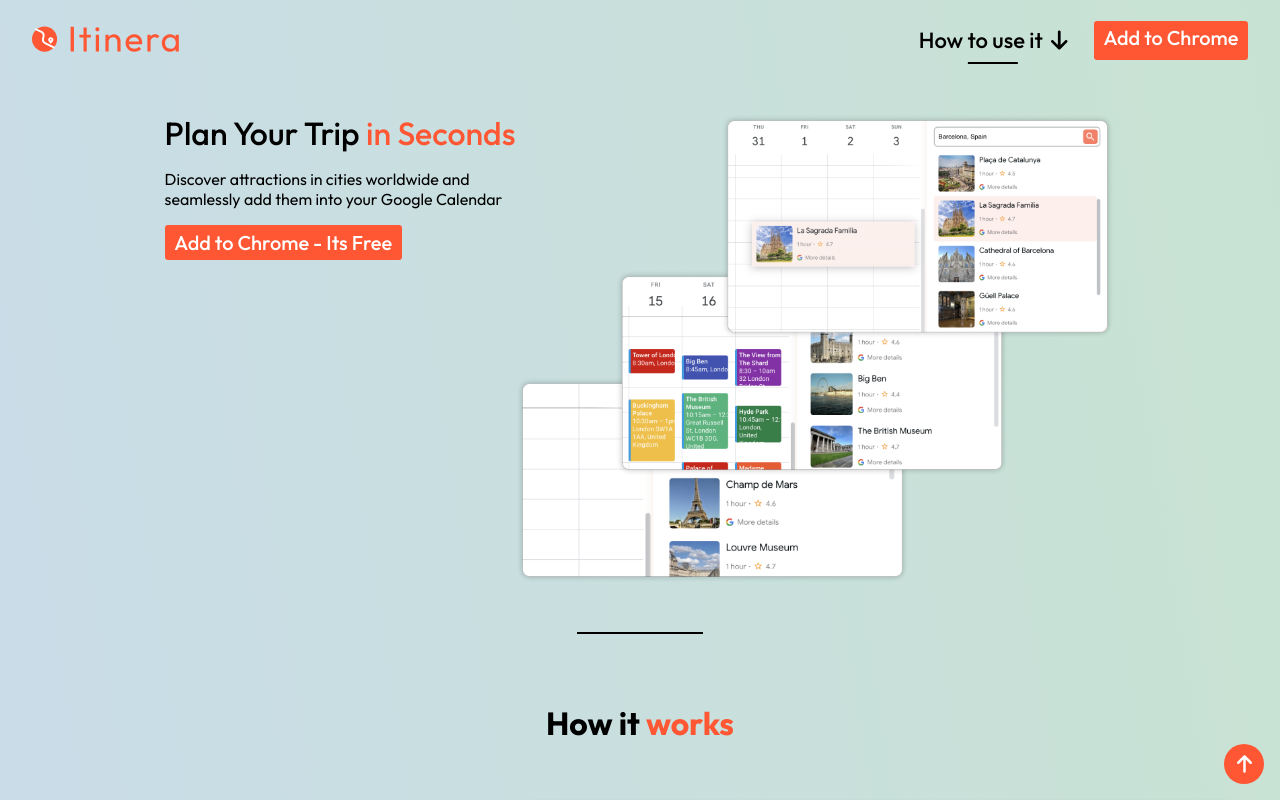
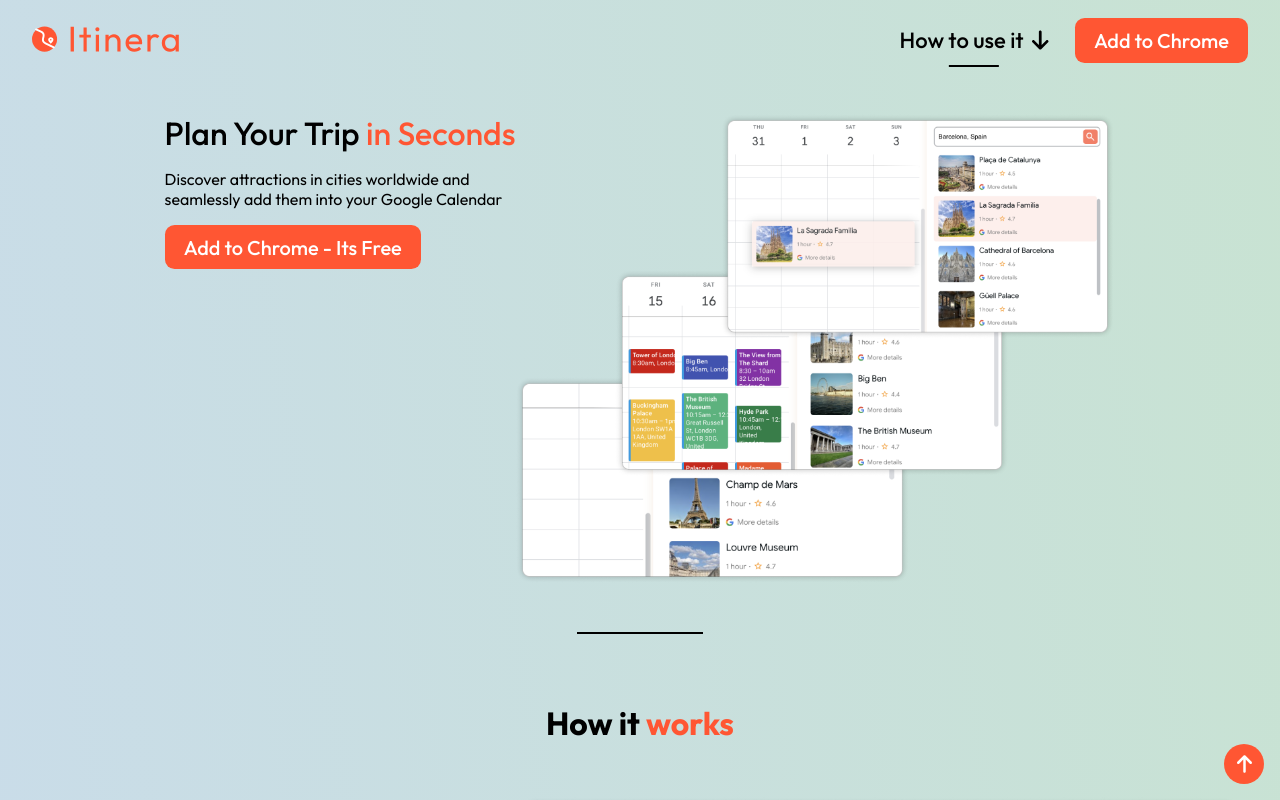
Before and after one commit to itinera-ext/itinera-website, a Next.js app: page / in a window 1280 px wide. Shown: the top 800 px of the page. Built offline with nearby package versions, Linux system fonts and the light colour scheme.

Commit message:
improve primary btn

```diff
--- a/components/PrimaryButton/PrimaryButton.module.css
+++ b/components/PrimaryButton/PrimaryButton.module.css
@@ -1,9 +1,9 @@
 .styledLink {
   background-color: #ff5633;
   color: #fff;
-  padding: 0.3rem 0.6rem;
+  padding: 0.6rem 1.2rem;
   border: none;
-  border-radius: 0.2rem;
+  border-radius: 0.6rem;
   cursor: pointer;
   font-weight: 500;
   font-family: "Outfit", sans-serif;
```
